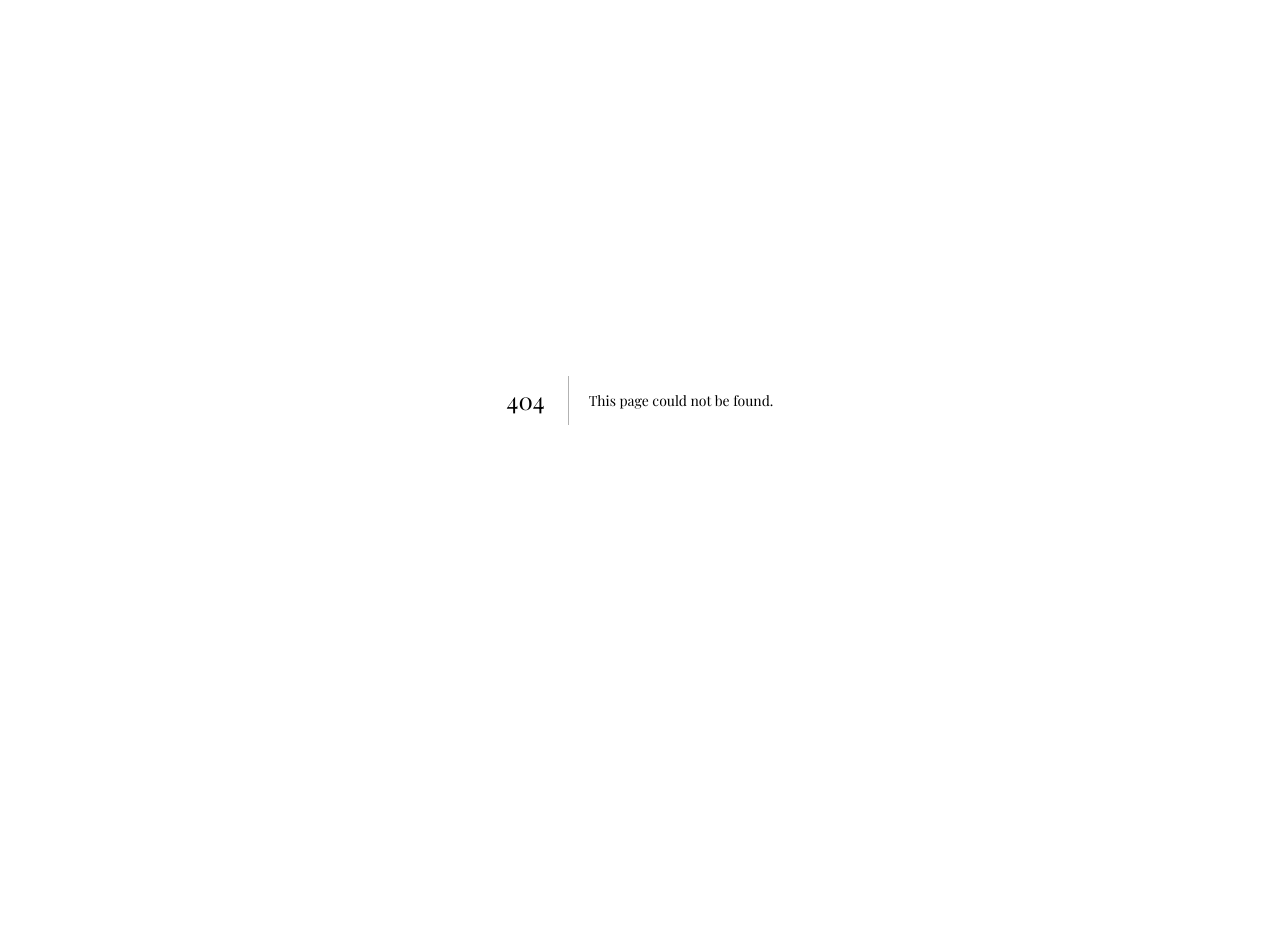
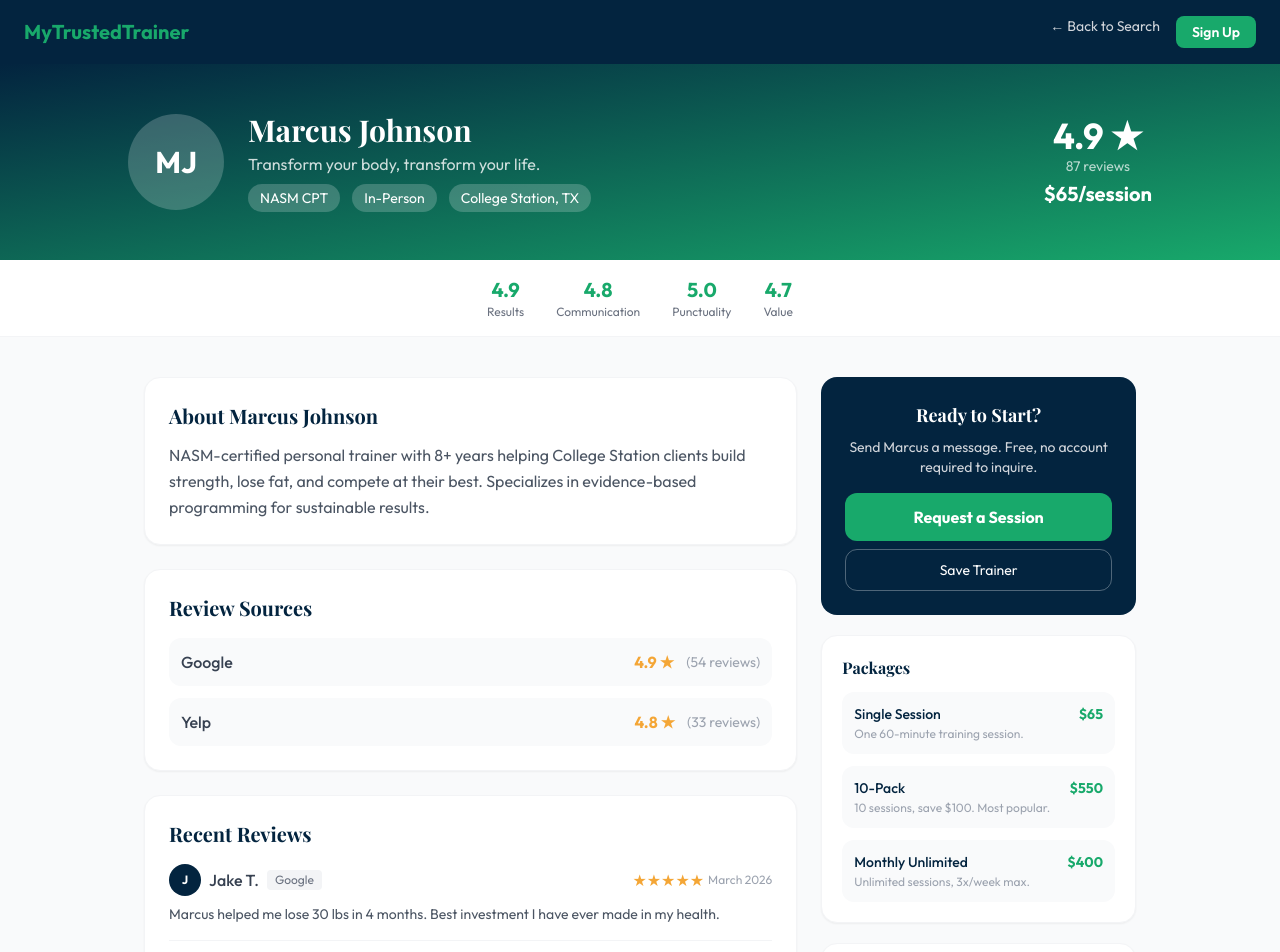
Before and after one commit to MyTrustedTrainer/mytrustedtrainer, a Next.js app: page /trainers/1 in a window 1280 px wide. Before the commit this address had no page. Shown: the top 952 px of the page. Before the commit the page ends 800 px from the top, so only its background shows below. Built offline with nearby package versions, Linux system fonts and the light colour scheme.

Commit message:
Add trainer profile page

```diff
--- /dev/null
+++ b/app/trainers/[id]/page.tsx
@@ -0,0 +1,170 @@
+import Link from 'next/link'
+
+const TRAINER_DATA: Record<string, {
+  name: string, specialty: string, bio: string, tagline: string, rating: number, reviews: number,
+  price: number, initials: string, color: string, cert: string, format: string, location: string,
+  platforms: { name: string, rating: number, count: number }[], scores: Record<string, number>,
+  availability: string[], packages: { name: string, price: number, desc: string }[],
+  reviewList: { author: string, platform: string, rating: number, text: string, date: string }[]
+}> = {
+  '1': {
+    name: 'Marcus Johnson', specialty: 'Strength & Conditioning', tagline: 'Transform your body, transform your life.',
+    bio: 'NASM-certified personal trainer with 8+ years helping College Station clients build strength, lose fat, and compete at their best. Specializes in evidence-based programming for sustainable results.',
+    rating: 4.9, reviews: 87, price: 65, initials: 'MJ', color: 'from-[#03243F] to-[#18A96B]',
+    cert: 'NASM CPT', format: 'In-Person', location: 'College Station, TX',
+    platforms: [{ name: 'Google', rating: 4.9, count: 54 }, { name: 'Yelp', rating: 4.8, count: 33 }],
+    scores: { Results: 4.9, Communication: 4.8, Punctuality: 5.0, Value: 4.7 },
+    availability: ['Mon', 'Tue', 'Wed', 'Thu', 'Fri'],
+    packages: [
+      { name: 'Single Session', price: 65, desc: 'One 60-minute training session.' },
+      { name: '10-Pack', price: 550, desc: '10 sessions, save $100. Most popular.' },
+      { name: 'Monthly Unlimited', price: 400, desc: 'Unlimited sessions, 3x/week max.' },
+    ],
+    reviewList: [
+      { author: 'Jake T.', platform: 'Google', rating: 5, text: 'Marcus helped me lose 30 lbs in 4 months. Best investment I have ever made in my health.', date: 'March 2026' },
+      { author: 'Emily R.', platform: 'Yelp', rating: 5, text: 'Incredibly knowledgeable and motivating. I look forward to every session.', date: 'February 2026' },
+      { author: 'David M.', platform: 'Google', rating: 4, text: 'Great trainer, very professional. Would recommend to anyone serious about getting fit.', date: 'January 2026' },
+    ],
+  },
+}
+
+export default function TrainerProfilePage({ params }: { params: { id: string } }) {
+  const t = TRAINER_DATA[params.id] || TRAINER_DATA['1']
+
+  return (
+    <main className="min-h-screen bg-gray-50">
+      <nav className="bg-[#03243F] text-white px-6 py-4 flex items-center justify-between">
+        <Link href="/" className="text-[#18A96B] text-xl font-bold font-[Playfair_Display,serif]">MyTrustedTrainer</Link>
+        <div className="flex gap-4">
+          <Link href="/search" className="text-gray-300 hover:text-white text-sm">← Back to Search</Link>
+          <Link href="/signup" className="bg-[#18A96B] hover:bg-[#13875A] text-white text-sm px-4 py-1.5 rounded-lg font-semibold">Sign Up</Link>
+        </div>
+      </nav>
+
+      {/* Hero */}
+      <div className={`bg-gradient-to-br ${t.color} text-white py-12 px-6`}>
+        <div className="max-w-5xl mx-auto flex flex-col sm:flex-row items-center gap-6">
+          <div className="w-24 h-24 bg-white/20 rounded-full flex items-center justify-center text-white font-bold text-3xl shrink-0">{t.initials}</div>
+          <div className="flex-1 text-center sm:text-left">
+            <h1 className="text-3xl font-bold font-[Playfair_Display,serif] mb-1">{t.name}</h1>
+            <p className="text-white/80 mb-2">{t.tagline}</p>
+            <div className="flex flex-wrap justify-center sm:justify-start gap-3 text-sm">
+              <span className="bg-white/20 px-3 py-1 rounded-full">{t.cert}</span>
+              <span className="bg-white/20 px-3 py-1 rounded-full">{t.format}</span>
+              <span className="bg-white/20 px-3 py-1 rounded-full">{t.location}</span>
+            </div>
+          </div>
+          <div className="text-center shrink-0">
+            <div className="text-4xl font-bold">{t.rating} ★</div>
+            <div className="text-white/70 text-sm">{t.reviews} reviews</div>
+            <div className="text-white font-bold text-xl mt-1">${t.price}/session</div>
+          </div>
+        </div>
+      </div>
+
+      {/* Score Strip */}
+      <div className="bg-white border-b border-gray-100 py-4 px-6">
+        <div className="max-w-5xl mx-auto flex flex-wrap justify-center gap-8">
+          {Object.entries(t.scores).map(([key, val]) => (
+            <div key={key} className="text-center">
+              <div className="text-[#18A96B] font-bold text-xl">{(val as number).toFixed(1)}</div>
+              <div className="text-gray-500 text-xs">{key}</div>
+            </div>
+          ))}
+        </div>
+      </div>
+
+      {/* Body */}
+      <div className="max-w-5xl mx-auto px-4 py-10 grid md:grid-cols-3 gap-6">
+        {/* Main */}
+        <div className="md:col-span-2 space-y-6">
+          {/* Bio */}
+          <div className="bg-white rounded-2xl p-6 border border-gray-100 shadow-sm">
+            <h2 className="text-xl font-bold text-[#03243F] mb-3 font-[Playfair_Display,serif]">About {t.name}</h2>
+            <p className="text-gray-600 leading-relaxed">{t.bio}</p>
+          </div>
+
+          {/* Platform Breakdown */}
+          <div className="bg-white rounded-2xl p-6 border border-gray-100 shadow-sm">
+            <h2 className="text-xl font-bold text-[#03243F] mb-4 font-[Playfair_Display,serif]">Review Sources</h2>
+            <div className="space-y-3">
+              {t.platforms.map(p => (
+                <div key={p.name} className="flex items-center justify-between p-3 bg-gray-50 rounded-xl">
+                  <span className="font-medium text-gray-700">{p.name}</span>
+                  <div className="flex items-center gap-3">
+                    <span className="text-[#F4A636] font-bold">{p.rating} ★</span>
+                    <span className="text-gray-400 text-sm">({p.count} reviews)</span>
+                  </div>
+                </div>
+              ))}
+            </div>
+          </div>
+
+          {/* Reviews */}
+          <div className="bg-white rounded-2xl p-6 border border-gray-100 shadow-sm">
+            <h2 className="text-xl font-bold text-[#03243F] mb-4 font-[Playfair_Display,serif]">Recent Reviews</h2>
+            <div className="space-y-4">
+              {t.reviewList.map((r, i) => (
+                <div key={i} className="border-b border-gray-100 pb-4 last:border-0 last:pb-0">
+                  <div className="flex items-center justify-between mb-2">
+                    <div className="flex items-center gap-2">
+                      <div className="w-8 h-8 bg-[#03243F] rounded-full flex items-center justify-center text-white text-xs font-bold">{r.author[0]}</div>
+                      <span className="font-medium text-gray-700">{r.author}</span>
+                      <span className="text-xs bg-gray-100 text-gray-500 px-2 py-0.5 rounded">{r.platform}</span>
+                    </div>
+                    <div className="flex items-center gap-1">
+                      <span className="text-[#F4A636]">{'★'.repeat(r.rating)}</span>
+                      <span className="text-gray-400 text-xs">{r.date}</span>
+                    </div>
+                  </div>
+                  <p className="text-gray-600 text-sm">{r.text}</p>
+                </div>
+              ))}
+            </div>
+          </div>
+        </div>
+
+        {/* Sidebar */}
+        <div className="space-y-5">
+          {/* CTA */}
+          <div className="bg-[#03243F] rounded-2xl p-6 text-white text-center">
+            <h3 className="font-bold text-lg mb-2">Ready to Start?</h3>
+            <p className="text-gray-300 text-sm mb-4">Send {t.name.split(' ')[0]} a message. Free, no account required to inquire.</p>
+            <Link href="/signup" className="block w-full bg-[#18A96B] hover:bg-[#13875A] text-white font-bold py-3 rounded-xl transition-all mb-2">
+              Request a Session
+            </Link>
+            <button className="block w-full border border-white/30 hover:border-white text-white text-sm py-2.5 rounded-xl transition-all">
+              Save Trainer
+            </button>
+          </div>
+
+          {/* Packages */}
+          <div className="bg-white rounded-2xl p-5 border border-gray-100 shadow-sm">
+            <h3 className="font-bold text-[#03243F] mb-3">Packages</h3>
+            <div className="space-y-3">
+              {t.packages.map(p => (
+                <div key={p.name} className="p-3 bg-gray-50 rounded-xl">
+                  <div className="flex justify-between mb-0.5">
+                    <span className="font-medium text-sm text-[#03243F]">{p.name}</span>
+                    <span className="text-[#18A96B] font-bold text-sm">${p.price}</span>
+                  </div>
+                  <p className="text-gray-400 text-xs">{p.desc}</p>
+                </div>
+              ))}
+            </div>
+          </div>
+
+          {/* Availability */}
+          <div className="bg-white rounded-2xl p-5 border border-gray-100 shadow-sm">
+            <h3 className="font-bold text-[#03243F] mb-3">Availability</h3>
+            <div className="flex gap-1.5 flex-wrap">
+              {['Mon','Tue','Wed','Thu','Fri','Sat','Sun'].map(day => (
+                <span key={day} className={`text-xs px-2.5 py-1 rounded-full font-medium ${t.availability.includes(day) ? 'bg-[#18A96B] text-white' : 'bg-gray-100 text-gray-400'}`}>{day}</span>
+              ))}
+            </div>
+          </div>
+        </div>
+      </div>
+    </main>
+  )
+}
```
